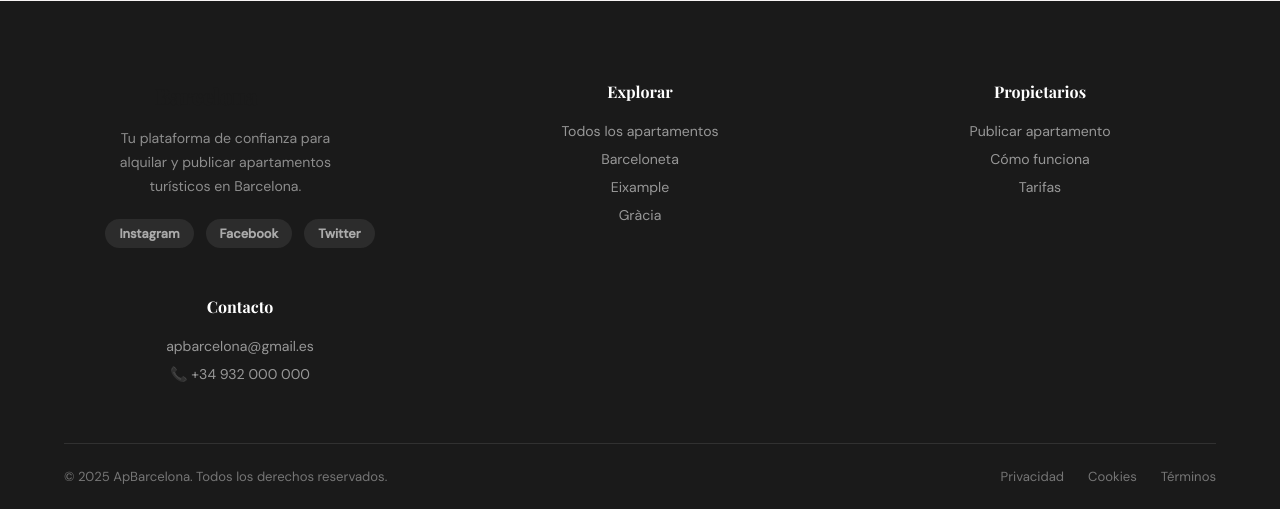
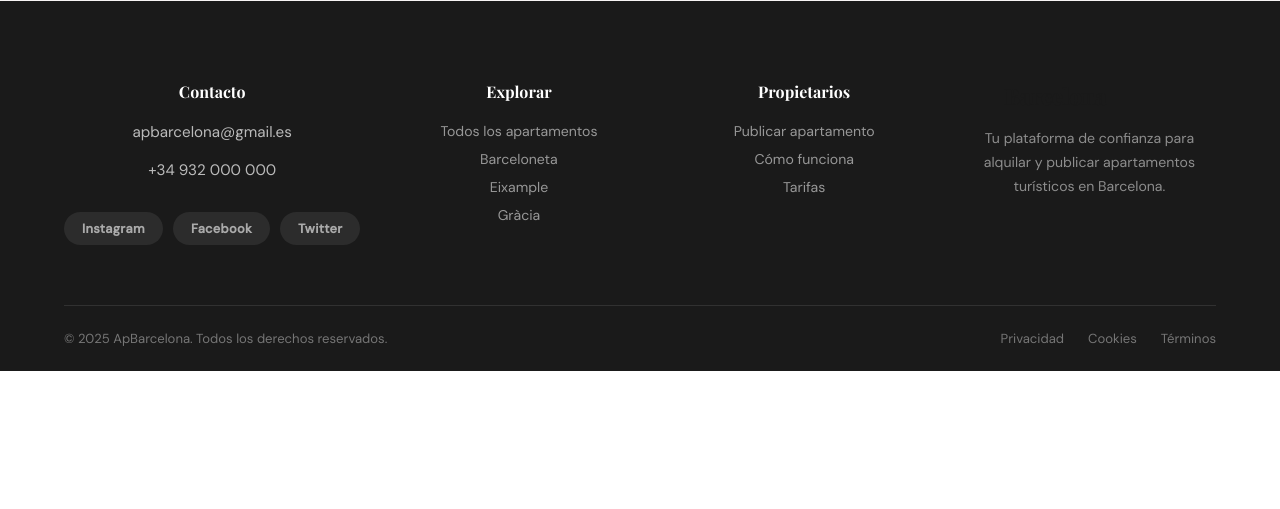
Before and after one commit to EnochCervera007/ProyectoIntermodular, a PHP site: page / in a window 1280 px wide. Shown: the part 4381-4890 px from the top of the page. After the commit the page ends 4752 px from the top, so only its background shows below. Run offline with PHP 8.4, Linux system fonts and the light colour scheme.

Commit message:
Redisseny del footer: Contacto primer, xarxes sota

```diff
--- a/index.php
+++ b/index.php
@@ -360,9 +360,12 @@ $user_name = $_SESSION['user_name'] ?? '';
   <footer class="footer" id="contacto">
     <div class="container">
       <div class="footer-grid">
-        <div class="footer-brand">
-          <a href="#" class="logo">Barcelona<span></span></a>
-          <p>Tu plataforma de confianza para alquilar y publicar apartamentos turísticos en Barcelona.</p>
+        <div class="footer-col footer-contact">
+          <h4>Contacto</h4>
+          <ul class="contact-list">
+            <li><a href="mailto:apbarcelona@gmail.es">apbarcelona@gmail.es</a></li>
+            <li><a href="tel:+34932000000">+34 932 000 000</a></li>
+          </ul>
           <div class="footer-social">
             <a href="#">Instagram</a>
             <a href="#">Facebook</a>
@@ -386,16 +389,13 @@ $user_name = $_SESSION['user_name'] ?? '';
             <li><a href="tarifas.php">Tarifas</a></li>
           </ul>
         </div>
-        <div class="footer-col">
-          <h4>Contacto</h4>
-          <ul>
-            <li>apbarcelona@gmail.es</li>
-            <li>📞 +34 932 000 000</li>
-          </ul>
+        <div class="footer-brand">
+          <a href="#" class="logo">Barcelona<span></span></a>
+          <p>Tu plataforma de confianza para alquilar y publicar apartamentos turísticos en Barcelona.</p>
         </div>
       </div>
       <div class="footer-bottom">
-        <p>© 2025 ApBarcelona. Todos los derechos reservados.</p>
+        <p>&copy; 2025 ApBarcelona. Todos los derechos reservados.</p>
         <div>
           <a href="privacidad.php">Privacidad</a>
           <a href="cookies.php">Cookies</a>
--- a/style.css
+++ b/style.css
@@ -348,16 +348,20 @@ ul { list-style: none; }
 
 /* ===== FOOTER ===== */
 .footer { background: var(--negro); color: var(--blanco); padding: 80px 0 0; text-align: center; }
-.footer-grid { display: grid; grid-template-columns: repeat(3, 1fr); gap: 48px; margin-bottom: 60px; justify-items: center; }
+.footer-grid { display: grid; grid-template-columns: 1fr 1fr 1fr 1fr; gap: 32px; margin-bottom: 60px; justify-items: center; align-items: start; }
 .footer-brand .logo { font-size: 1.4rem; }
 .footer-brand p { font-size: 0.88rem; color: rgba(255,255,255,0.5); line-height: 1.7; margin: 16px 0 20px; max-width: 240px; }
-.footer-social { display: flex; gap: 12px; }
+.footer-contact .contact-list { margin-bottom: 24px; }
+.footer-contact .contact-list li { margin-bottom: 8px; }
+.footer-contact .contact-list a { font-size: 0.95rem; color: rgba(255,255,255,0.7); transition: var(--transicion); }
+.footer-contact .contact-list a:hover { color: var(--rojo-claro); }
+.footer-social { display: flex; gap: 10px; justify-content: center; }
 .footer-social a {
   font-size: 0.8rem; font-weight: 600; color: rgba(255,255,255,0.6);
-  background: rgba(255,255,255,0.08); padding: 6px 14px; border-radius: 50px;
-  transition: var(--transicion);
+  background: rgba(255,255,255,0.08); padding: 8px 18px; border-radius: 50px;
+  transition: var(--transicion); letter-spacing: 0.3px;
 }
-.footer-social a:hover { background: var(--rojo); color: var(--blanco); }
+.footer-social a:hover { background: var(--rojo); color: var(--blanco); transform: translateY(-2px); }
 .footer-col h4 {
   font-family: 'Playfair Display', serif; font-size: 1rem; font-weight: 700;
   color: var(--blanco); margin-bottom: 20px;
```
